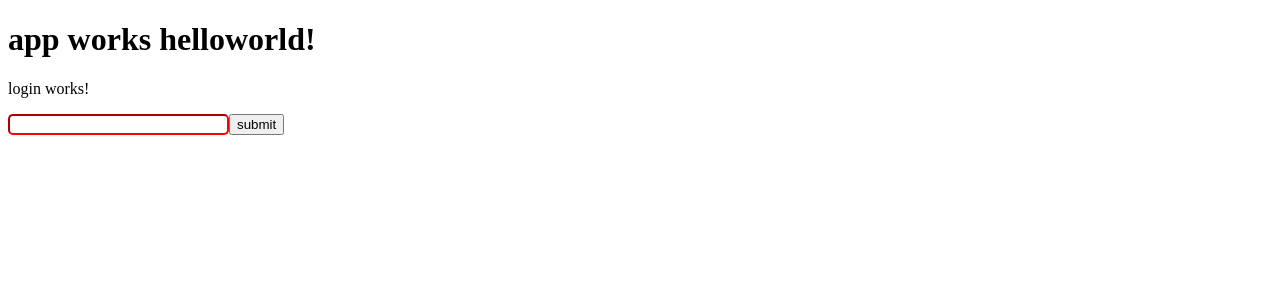
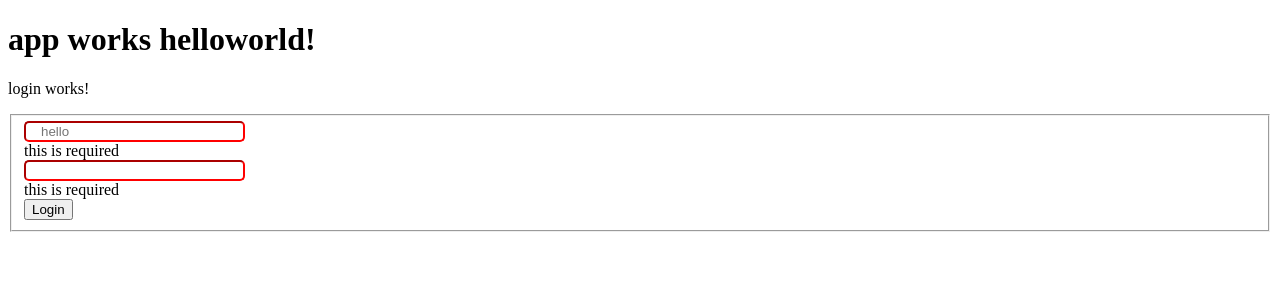
Before and after one commit to wilsonyiyi/Angular2-Typescript, an Angular app in the folder todo-list/TodoList/: page /login in a window 1280 px wide. Shown: the top 300 px of the page. Built offline with nearby package versions, Linux system fonts and the light colour scheme.

Commit message:
定义路由

```diff
--- a/todo-list/TodoList/src/app/app.component.html
+++ b/todo-list/TodoList/src/app/app.component.html
@@ -3,4 +3,5 @@
 </h1>
 
 <!--login 组件中引入-->
-<app-login></app-login>
+<!--<app-login></app-login>-->
+<router-outlet></router-outlet>
--- a/todo-list/TodoList/src/app/app.module.ts
+++ b/todo-list/TodoList/src/app/app.module.ts
@@ -2,21 +2,32 @@ import { BrowserModule } from '@angular/platform-browser';
 import { NgModule } from '@angular/core';
 import { FormsModule } from '@angular/forms';
 import { HttpModule } from '@angular/http';
+import { Routes, RouterModule} from '@angular/router'; // 路由模块
 
 import { AppComponent } from './app.component';
 import { LoginComponent } from './login/login.component';
 
+import { AuthService } from './services/auth.service';
+
+// route
+import { routing } from './app.routes';
+import { TodoComponent } from './todo/todo.component';
+
 @NgModule({
   declarations: [
     AppComponent,
-    LoginComponent
+    LoginComponent,
+    TodoComponent
   ],
   imports: [
     BrowserModule,
     FormsModule,
-    HttpModule
+    HttpModule,
+    routing
   ],
-  providers: [],
+  providers: [
+    { provide: 'auth', useClass: AuthService}
+  ],
   bootstrap: [AppComponent]
 })
 export class AppModule { }
--- /dev/null
+++ b/todo-list/TodoList/src/app/app.routes.ts
@@ -0,0 +1,16 @@
+import { Routes, RouterModule } from '@angular/router';
+import { LoginComponent } from './login/login.component';
+
+export const routes: Routes = [
+    {
+        path: '',
+        redirectTo: 'login',
+        pathMatch: 'full'
+    },
+    {
+        path: 'login',
+        component: LoginComponent
+    }
+]
+
+export const routing = RouterModule.forRoot(routes);
--- a/todo-list/TodoList/src/app/login/login.component.html
+++ b/todo-list/TodoList/src/app/login/login.component.html
@@ -2,6 +2,46 @@
   login works!
 </p>
 <div>
-  <input class="login" type="text" name="" value="">
-  <button (click)="Click()" type="submit">submit</button>
+  <!--#username 引入方式， 形成数据单向传递给model-->
+  <!--<input class="login" type="text" name="" value="">-->
+
+  <!--2. 双向数据绑定， 实现数据的双向传递-->
+
+  <!-- 放置在一个表单中-->
+  <form #formRef="ngForm">
+    <fieldset ngModelGroup="login">
+      <input type="text" class="login"
+        name="username"
+        [(ngModel)]="username"
+        #usernameRef="ngModel"
+        required
+        placeholder="hello"
+        />
+
+      <!--{{usernameRef.errors | json}}-->
+
+      <div *ngIf="usernameRef.errors?.required">
+        this is required
+      </div>
+
+      <input type="text" class="login"
+        name="password"
+        [(ngModel)]="password"
+        #passwordRef="ngModel"
+        required
+        minlength="3"
+        />
+
+      <!--{{passwordRef.errors | json}}-->
+      <div *ngIf="passwordRef.errors?.required">
+        this is required
+      </div>
+      <div *ngIf="passwordRef.errors?.minlength">
+        should be at least 3 characters
+      </div>
+
+      <!--<button (click)="Click()" type="submit">submit</button>-->
+      <button type="submit" (click)="onSubmit(formRef.value)">Login</button>
+    </fieldset>
+  </form>
 </div>
--- a/todo-list/TodoList/src/app/login/login.component.ts
+++ b/todo-list/TodoList/src/app/login/login.component.ts
@@ -1,4 +1,4 @@
-import { Component, OnInit } from '@angular/core';
+import { Component, OnInit, Inject } from '@angular/core';
 
 @Component({
   selector: 'app-login',
@@ -7,12 +7,20 @@ import { Component, OnInit } from '@angular/core';
 })
 export class LoginComponent implements OnInit {
 
-  constructor() { }
+  username = "";
+  password = "";
+
+  constructor(@Inject('auth') private service) { }
 
   ngOnInit() {
   }
 
   Click() {
-    console.log("click me")
+    console.log("the result is :" + this.service.loginWithCredentials(this.username, this.password))
+  }
+
+  onSubmit(formvalue) {
+    console.log('auth result is :'
+      + this.service.loginWithCredentials(formvalue.login.username, formvalue.login.password))
   }
 }
--- /dev/null
+++ b/todo-list/TodoList/src/app/services/auth.service.ts
@@ -0,0 +1,15 @@
+import { Injectable } from '@angular/core';
+
+@Injectable()
+export class AuthService {
+
+  constructor() { }
+
+  loginWithCredentials(username:string, password:string): boolean {
+    if (username == "will") {
+      return true
+    }
+    return false
+  }
+
+}
```
Also changed, not shown: 2 other files (tests, documents, lock files or other folders).
